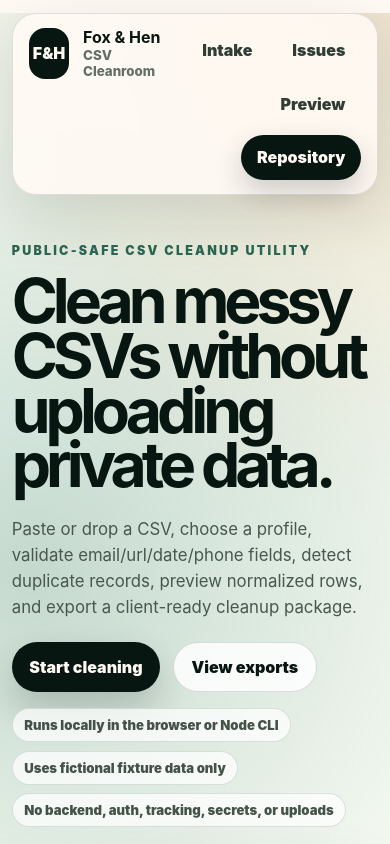
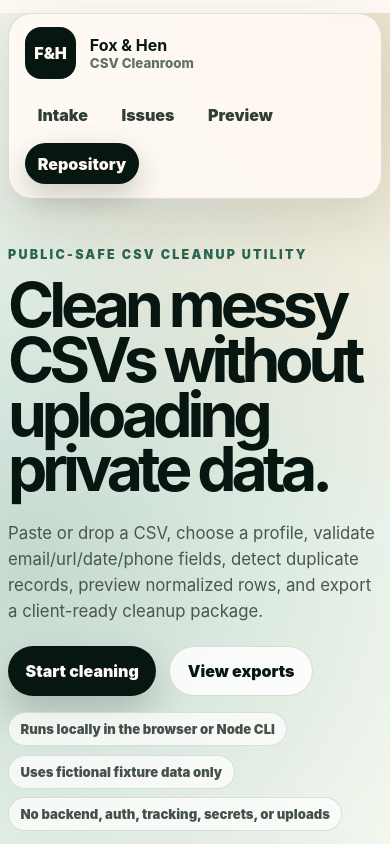
Before and after one commit to foxandhenllc/foxhen-csv-cleanroom, a React (Vite) app: page / in a window 390 px wide. Shown: the top 844 px of the page. Built offline with nearby package versions, Linux system fonts and the light colour scheme.

Commit message:
fix mobile header overflow

```diff
--- a/src/styles.css
+++ b/src/styles.css
@@ -541,10 +541,25 @@ td small {
   .site-header {
     position: relative;
     top: auto;
+    width: calc(100% - 1rem);
     transform: none;
     margin-top: .8rem;
     border-radius: 1.5rem;
+    flex-direction: column;
     align-items: flex-start;
+  }
+
+  nav {
+    width: 100%;
+    justify-content: flex-start;
+  }
+
+  nav a {
+    padding: .65rem .8rem;
+  }
+
+  main {
+    width: calc(100% - 1rem);
   }
 
   .hero {
```
